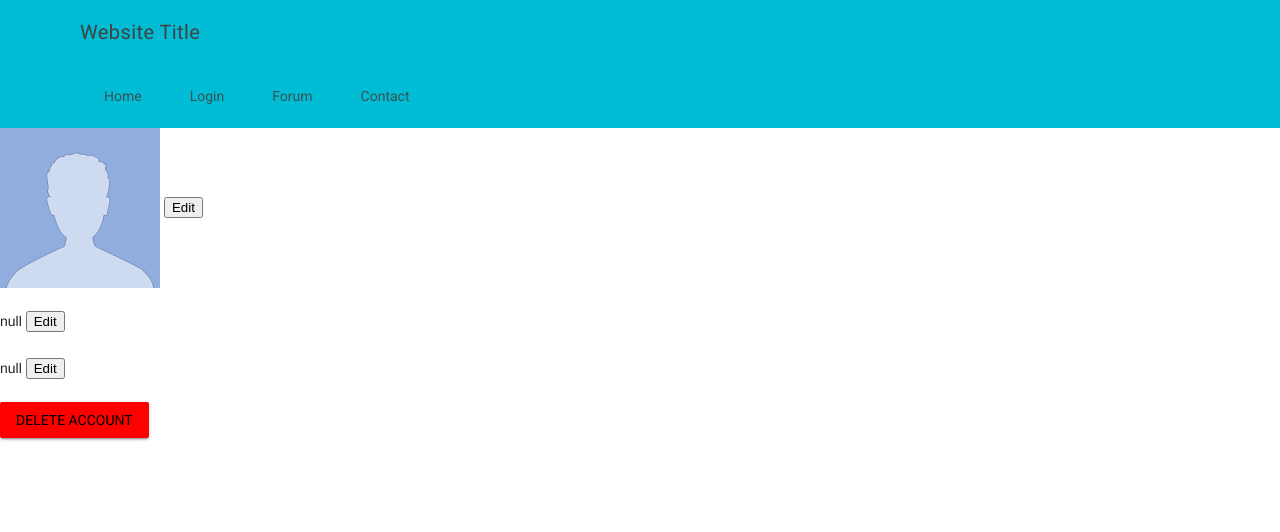
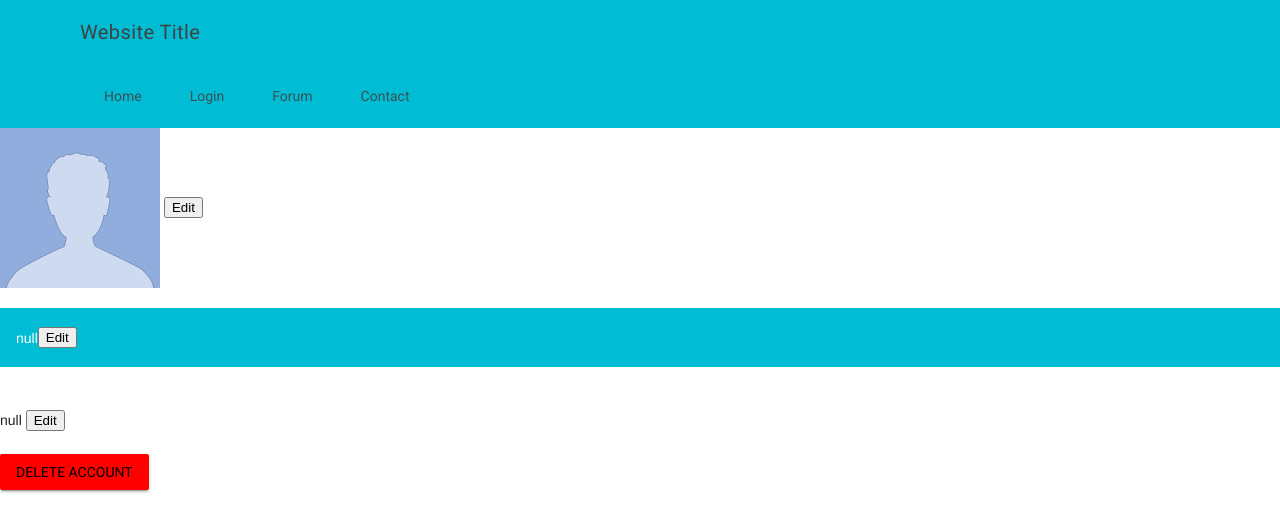
Before and after one commit to slothgamez/fireplex.github.io, a Jekyll site: the page firebase/account/index.html, which Jekyll copies as it is, in a window 1280 px wide. Shown: the top 532 px of the page. Built offline with Jekyll 4.4.1, drawn with Linux system fonts in a browser that asks for light colours; nearby versions of some CDN libraries; comment, search, counter and statistics services are not loaded.

Commit message:
Update index.html

```diff
--- a/firebase/account/index.html
+++ b/firebase/account/index.html
@@ -224,10 +224,12 @@
             <button onCLick="pictureSubmitt()" id="pictureSubmit">Submit changes</button>
             <!--Email display and edit-->
             <br/><br/>
-            <span id="account-email">null</span>
-            <button onClick="popupformEmail()" id="emailEditbtn">Edit</button>
-            <input class="mdl-textfield__input" style="display:inline;width:auto;" id="emailChange" placeholder="New email"/>
-            <button onClick="emailSubmitt()" id="emailSubmit">Submit changes</button>
+            <div class="mdl-card__title mdl-color--cyan-500 mdl-color-text--white">
+              <span id="account-email">null</span>
+              <button onClick="popupformEmail()" id="emailEditbtn">Edit</button>
+              <input class="mdl-textfield__input" style="display:inline;width:auto;" id="emailChange" placeholder="New email"/>
+              <button onClick="emailSubmitt()" id="emailSubmit">Submit changes</button>
+            </div>
             <!--Name display and edit-->
             <br/><br/>
             <span id="account-name">null</span>
```
